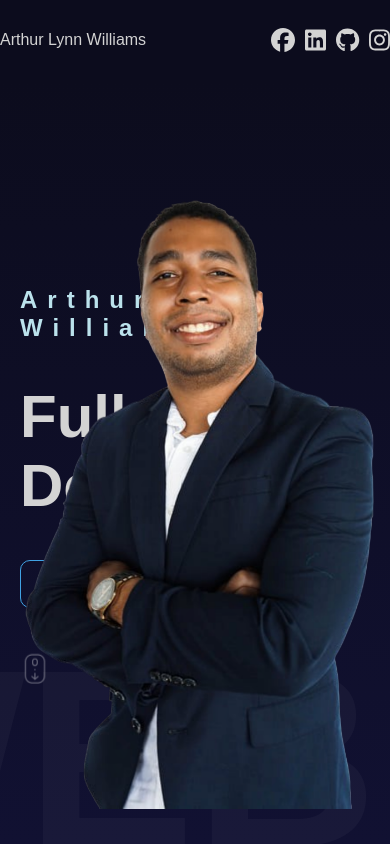
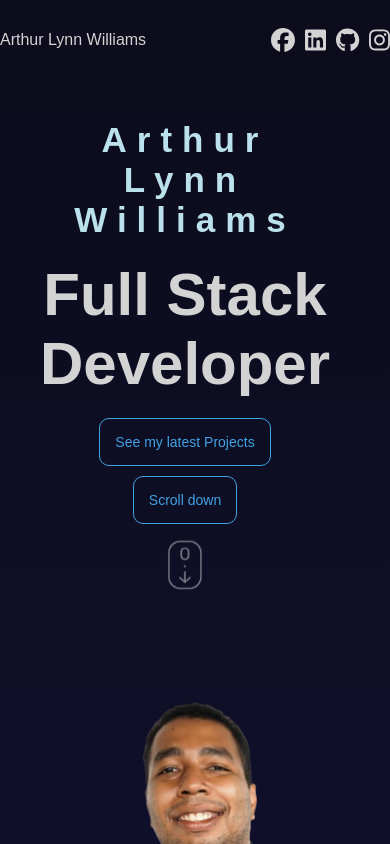
Before and after one commit to AL-Williams001/personal-portfolio, a React (Vite) app: page / in a window 390 px wide. Shown: the top 844 px of the page. Built offline with nearby package versions, Linux system fonts and the light colour scheme.

Commit message:
made hero section to mobile responsive

```diff
--- a/src/components/hero/Hero.css
+++ b/src/components/hero/Hero.css
@@ -1,32 +1,33 @@
 .hero {
-  height: calc(100vh - 100px);
+  height: auto;
   overflow: hidden;
   background: linear-gradient(180deg, #0c0c1d, #111132);
   position: relative;
+  padding: 20px; /* Add padding */
 }
 
 .hero .wrapper {
   max-width: 1366px;
-  height: 100%;
   margin: auto;
+  display: flex;
+  align-items: center;
+  justify-content: space-between;
 }
 
 .hero .wrapper .textContainer {
-  height: 100%;
-  display: flex;
-  flex-direction: column;
-  justify-content: center;
-  gap: 40px;
+  max-width: 50%;
 }
 
 .hero .wrapper .textContainer h2 {
   font-size: 35px;
   color: #bbe2ec;
   letter-spacing: 10px;
+  margin-bottom: 20px;
 }
 
 .hero .wrapper .textContainer h1 {
   font-size: 100px;
+  margin-bottom: 20px;
 }
 
 .hero .wrapper .textContainer .buttons button {
@@ -44,36 +45,50 @@
 }
 
 .hero .imageContainer {
-  position: absolute;
-  top: 0;
-  right: 0;
-  height: 100%;
+  max-width: 50%;
+  position: relative;
 }
 
 .hero .imageContainer img {
   width: 100%;
-  height: 100%;
+  height: auto;
   object-fit: contain;
+  /* Remove absolute positioning */
+  /* position: absolute; */
+  /* top: 50%; */
+  /* transform: translateY(-10%); */
+  /* right: 0; */
 }
 
-.hero .slidingTextContainer {
-  position: absolute;
-  font-size: 50vh;
-  bottom: -120px;
-  white-space: nowrap;
-  color: #ffffff09;
-  width: 50%;
-  font-weight: bold;
+/* Adjust image position for screens with a minimum width of 900px */
+@media screen and (min-width: 900px) {
+  .hero .imageContainer {
+    /* Keep position relative */
+    position: relative;
+    width: auto;
+    max-width: 50%;
+    margin-left: 700px;
+  }
+
+  .hero .imageContainer img {
+    /* Adjust image alignment */
+    position: absolute;
+    top: 50%;
+    transform: translateY(-68%);
+    right: 0;
+  }
 }
 
 /* Mobile Responsive Styles */
 @media screen and (max-width: 768px) {
-  .hero {
-    height: calc(100vh - 80px);
+  .hero .wrapper {
+    flex-direction: column;
+    text-align: center;
   }
 
-  .hero .wrapper .textContainer h2 {
-    font-size: 24px;
+  .hero .wrapper .textContainer,
+  .hero .imageContainer {
+    max-width: 100%;
   }
 
   .hero .wrapper .textContainer h1 {
@@ -83,15 +98,15 @@
   .hero .wrapper .textContainer .buttons button {
     padding: 15px;
     font-size: 14px;
-    margin-right: 10px;
+    margin: 10px auto;
+    display: block;
   }
 
-  .hero .wrapper .textContainer img {
-    width: 30px;
-  }
-
-  .hero .slidingTextContainer {
-    font-size: 30vh;
-    bottom: -60px;
+  .hero .imageContainer img {
+    /* Adjust positioning */
+    /* position: flex; */
+    /* align-items: end; */
+    width: auto;
+    max-width: 100%;
   }
 }
```
